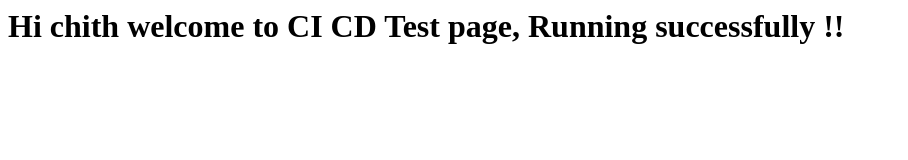
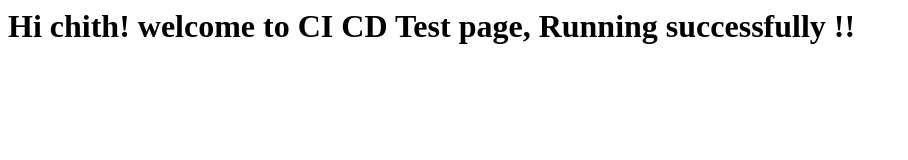
Before and after one commit to Chitharasan/CodedeployDemo, a plain HTML site: page index.html in a window 1280 px wide. Shown: the whole page, without its empty margins (0-908 px from the left). Drawn offline with Linux system fonts and the light colour scheme.

Commit message:
new index changes

```diff
--- a/index.html
+++ b/index.html
@@ -1 +1 @@
-<h1> Hi chith welcome to CI CD Test page, Running successfully !! </h1>
+<h1> Hi chith! welcome to CI CD Test page, Running successfully !! </h1>
```
